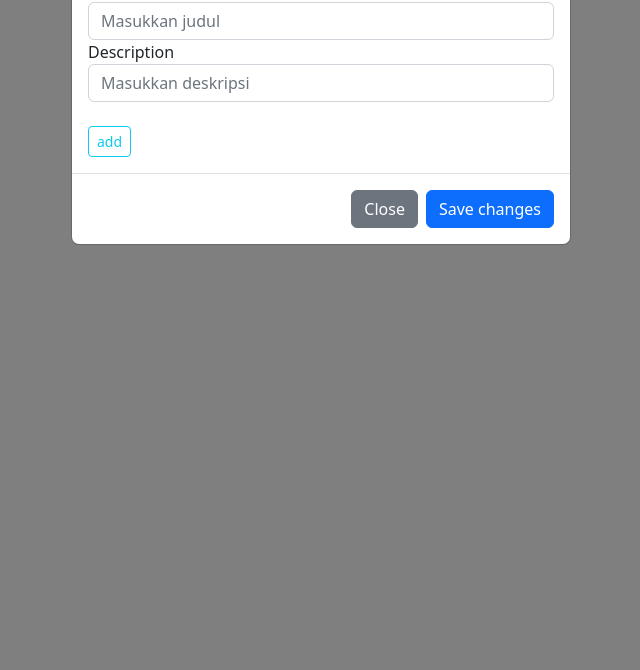
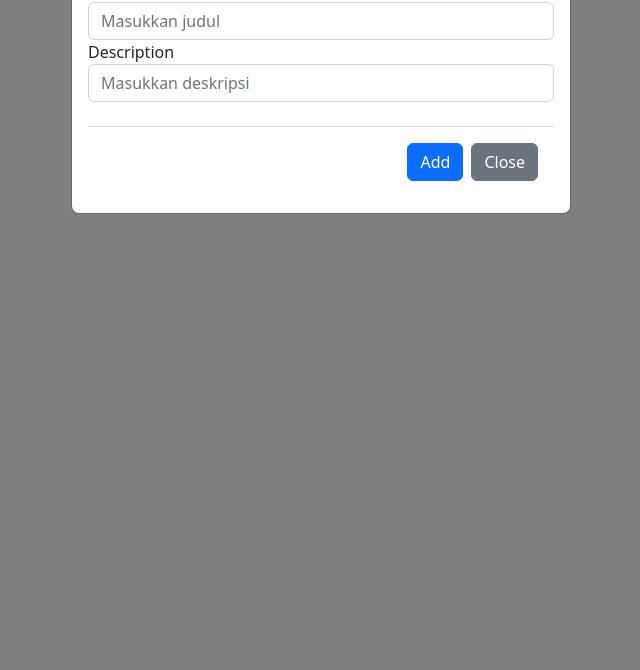
Before and after one commit to debbytrinita/Tugas-PBP, a Django app: page /todolist/add/ in a window 1280 px wide, after a click on "Add Task". Shown: the part 130-800 px from the top of the page, without its empty margins (319-959 px from the left). Run offline with Django 4.2, Linux system fonts and the light colour scheme; the visitor is signed in with stand-in values (Sample User, id 1); data that the repository does not hold is empty.

Commit message:
tugas 6 pbp

```diff
--- a/todolist/templates/todolist.html
+++ b/todolist/templates/todolist.html
@@ -104,7 +104,7 @@
             </button>
         </form>
 
-            <button class="btn btn-secondary navbar-btn" type="submit" data-toggle="modal" data-target="#exampleModal">
+            <button class="btn btn-secondary me 2 navbar-btn" type="submit" data-toggle="modal" data-target="#exampleModal">
                 Add Task
             </button>
 
@@ -139,14 +139,12 @@
                     <input type="text" id="description" name="description" placeholder="Masukkan deskripsi" class="form-control" required>
                   </div>
                   <br>
-                  <div class="">
-                    <button type="submit" class="btn btn-outline-info btn-sm">add</button>
+                  <div class="modal-footer">
+                    <button type="submit" class="btn btn-primary">Add</button>
+                    <button type="button" class="btn btn-secondary" data-dismiss="modal">Close</button>
                   </div>
         </div>
-        <div class="modal-footer">
-          <button type="button" class="btn btn-secondary" data-dismiss="modal">Close</button>
-          <button type="button" class="btn btn-primary">Save changes</button>
-        </div>
+
       </div>
     </div>
   </div>
```
Also changed, not shown: todolist/README-TWO.md.
